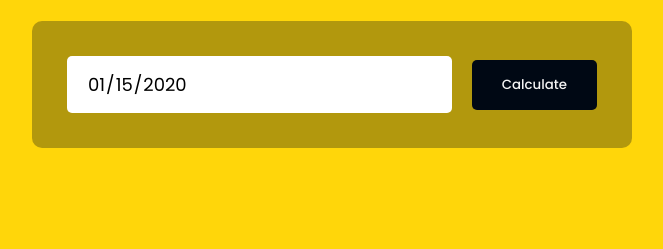
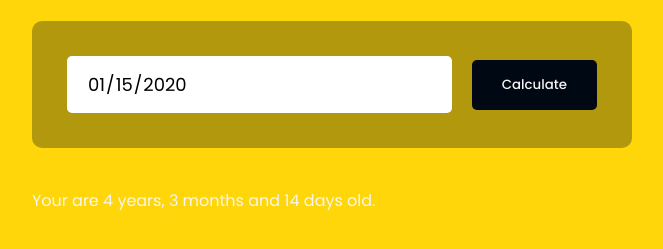
Before and after one commit to AbdulRehmanT/Age-and-Birthday-Calculator, a plain HTML site: page index.html in a window 1280 px wide. Both pictures are taken after typing "2020-01-15" into the empty fields and a click on the button "Calculate". Shown: the part 245-494 px from the top of the page, without its empty margins (104-767 px from the left). Drawn offline with Linux system fonts and the light colour scheme.

Commit message:
JS Added

```diff
--- a/app.js
+++ b/app.js
@@ -0,0 +1,48 @@
+let userInput = document.getElementById("date");
+userInput.max = new Date().toISOString().split("T")[0];
+
+let result = document.getElementById("result");
+
+function calculateAge(){
+    let birth = new Date(userInput.value);
+
+    let d1 = birth.getDate();
+    let m1 = birth.getMonth() + 1;
+    let y1 = birth.getFullYear();
+
+    let today = new Date();
+
+    let d2 = today.getDate();
+    let m2 = today.getMonth() + 1;
+    let y2 = today.getFullYear();
+
+    let d3,m3,y3;
+
+    y3 = y2- y1;
+
+    if(m2>= m1){
+        m3=m2-m1;
+    } else{
+        y3--;
+        m3 = 12 + m2-m1
+    }
+
+    if(d2>=d1){
+        d3 =d2-d1
+    } else {
+        m3--;
+        d3 = getDaysInMonth(y1,m1) + d2 - d1;
+    }
+
+    if(m3 < 0){
+        m3 = 11
+        y3--;
+
+    }
+
+    result.innerHTML = `Your are ${y3} years, ${m3} months and ${d3} days old.`
+}
+
+function getDaysInMonth(year,month){
+    return new Date(year,month, 0).getDate();
+}
--- a/index.html
+++ b/index.html
@@ -14,13 +14,13 @@
             <h1>Age Calculator</h1>
             <div class="input-box">
                 <input type="date" id="date">
-                <button>Calculate</button>
+                <button onclick="calculateAge()">Calculate</button>
             </div>
-        </div>
-        <div class="result">
-            <p></p>
+            <p id="result"></p>
         </div>
     </div>
+
+    <script src="./app.js"></script>
 </body>
 
 </html>
--- a/style.css
+++ b/style.css
@@ -68,3 +68,7 @@
     top: 0;
     width: auto;
 }
+
+p{
+    color: whitesmoke;
+}
```
